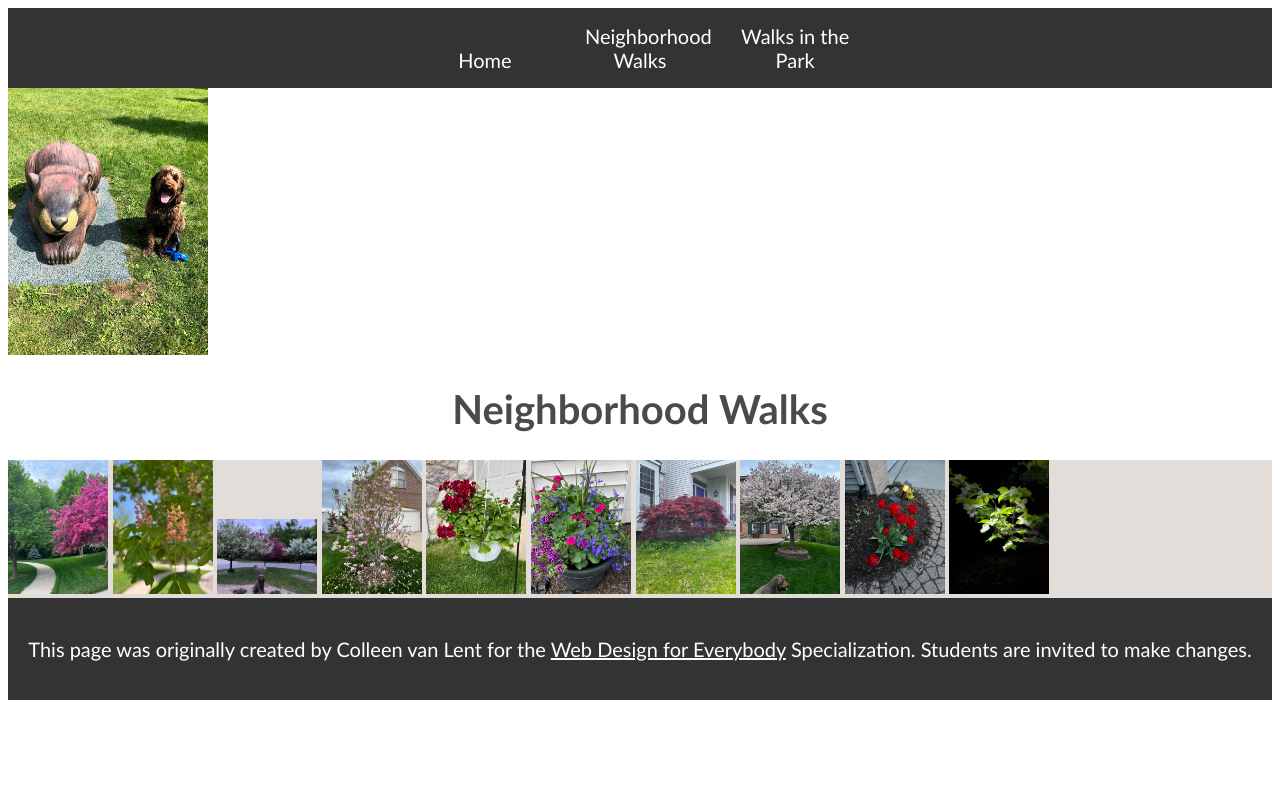
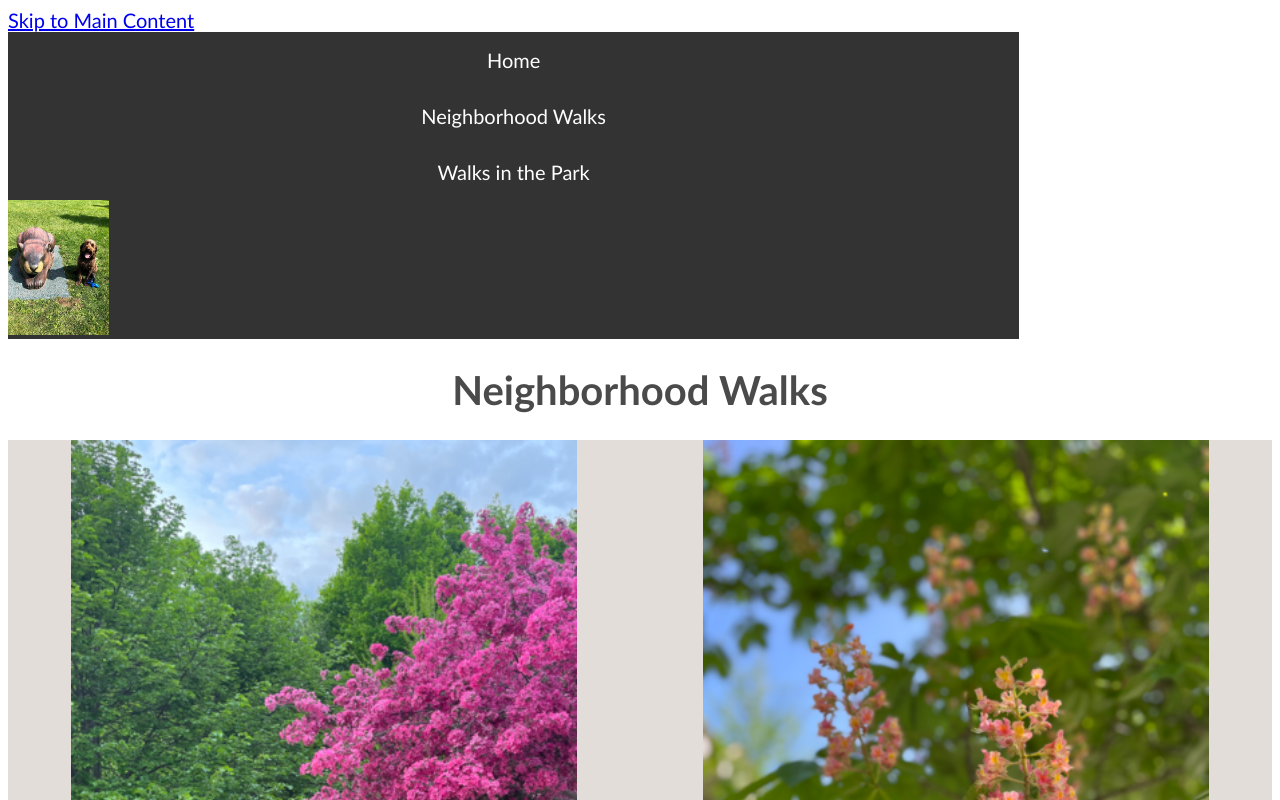
Before and after one commit to truonglehuyhoang/css_homework, a plain HTML site: page neighborhood.html in a window 1280 px wide. Shown: the top 800 px of the page. Drawn offline with Linux system fonts and the light colour scheme.

Commit message:
modified:   css/style.css 	modified:   index.html 	modified:   neighborhood.html 	modified:   parks.html

```diff
--- a/css/style.css
+++ b/css/style.css
@@ -9,6 +9,8 @@ body {
 
   nav {
     background-color: #333333;
+    display: inline-block;
+    width: 80%;
   }
 
   main {
@@ -23,14 +25,14 @@ body {
   footer {
     background-color: #333333;
     color: white;
-    padding: 16px;
+    padding: 11px;
     text-align: center;
   }
 
-  li {
+  /*li {
     display: inline-block;
     width: 150px;
-  }
+  }*/
 
   h1 {
     text-align: center;
@@ -59,3 +61,25 @@ body {
   nav ul li a:hover {
     background-color: gray;
   }
+
+  nav img{
+    width: 10%;
+  }
+
+  .grid img{
+    width: 100%;
+  }
+
+  .grid{
+    display: grid;
+    grid-template-columns: 40% 40%;
+    justify-content: space-around;
+    align-items: center;
+    row-gap: 25px;
+  }
+
+  .flex{
+    display: flex;
+    flex-wrap: wrap;
+    justify-content: space-between;
+  }
--- a/neighborhood.html
+++ b/neighborhood.html
@@ -8,6 +8,7 @@
   <link rel="stylesheet" href="css/style.css">
 </head>
 
+<a href="#main-content" class="skip-link">Skip to Main Content</a>
 <body>
   <header>
     <nav>
@@ -16,27 +17,22 @@
         <li><a href="neighborhood.html">Neighborhood Walks</a></li>
         <li><a href="parks.html">Walks in the Park</a></li>
       </ul>
+      <img src="images/BaconGallupPark.jpg" alt="Brown Labradoodle sitting next to a statue.">
     </nav>
-    <img src="images/BaconGallupPark.jpg" width="200" alt="Brown Labradoodle sitting next to a statue.">
     <h1>Neighborhood Walks</h1>
   </header>
-  <main>
-    <div>
-      <img src="images/bend_in_the_road.png"
-        alt="a purple tree stands in contrast to the green leaved trees along a bend in the road" width="100">
-      <img src="images/pink_blossoms.png" alt="small pink blossoms on an otherwise green leaved tree" width="100">
-      <img src="images/blooming_trees.png" alt="brown labradoodle sitting in front of white and purple blooming  trees"
-        width="100">
-      <img src="images/falling_petals.png" alt="a purple tulip tree that is beginning to shed its petals" width="100">
-      <img src="images/hanging_plants.png" alt="red and green plants in a decorative hanging basket" width="100">
-      <img src="images/potted_plants.png" alt="a decorative planter with a variety of brightly colored plants "
-        width="100">
-      <img src="images/red_maple.png" alt="a small Japanese maple tree in front of a putple door" width="100">
-      <img src="images/tree_with_white_blooms.png"
-        alt="brown labradoodle sitting in front of tree blooming with white petals" width="100">
-      <img src="images/tulips.png" alt="bright red tulips in front of a garden light" width="100">
-      <img src="images/white_buds_on_tree.png" alt="artsy shot of white blooms on a green tree with a dark background"
-        width="100">
+  <main id="main-content">
+    <div class="grid">
+      <img src="images/bend_in_the_road.png" alt="a purple tree stands in contrast to the green leaved trees along a bend in the road">
+      <img src="images/pink_blossoms.png" alt="small pink blossoms on an otherwise green leaved tree">
+      <img src="images/blooming_trees.png" alt="brown labradoodle sitting in front of white and purple blooming trees">
+      <img src="images/falling_petals.png" alt="a purple tulip tree that is beginning to shed its petals">
+      <img src="images/hanging_plants.png" alt="red and green plants in a decorative hanging basket">
+      <img src="images/potted_plants.png" alt="a decorative planter with a variety of brightly colored plants">
+      <img src="images/red_maple.png" alt="a small Japanese maple tree in front of a purple door">
+      <img src="images/tree_with_white_blooms.png" alt="brown labradoodle sitting in front of tree blooming with white petals">
+      <img src="images/tulips.png" alt="bright red tulips in front of a garden light">
+      <img src="images/white_buds_on_tree.png" alt="artsy shot of white blooms on a green tree with a dark background">
     </div>
   </main>
   <footer>
@@ -44,7 +40,6 @@
         href="https://www.coursera.org/specializations/web-design"> Web Design for Everybody</a> Specialization.
       Students are invited to make changes.</p>
   </footer>
-
 </body>
 
 </html>
```
Also changed, not shown: index.html (+5 -6 lines), parks.html (+14 -19 lines).
